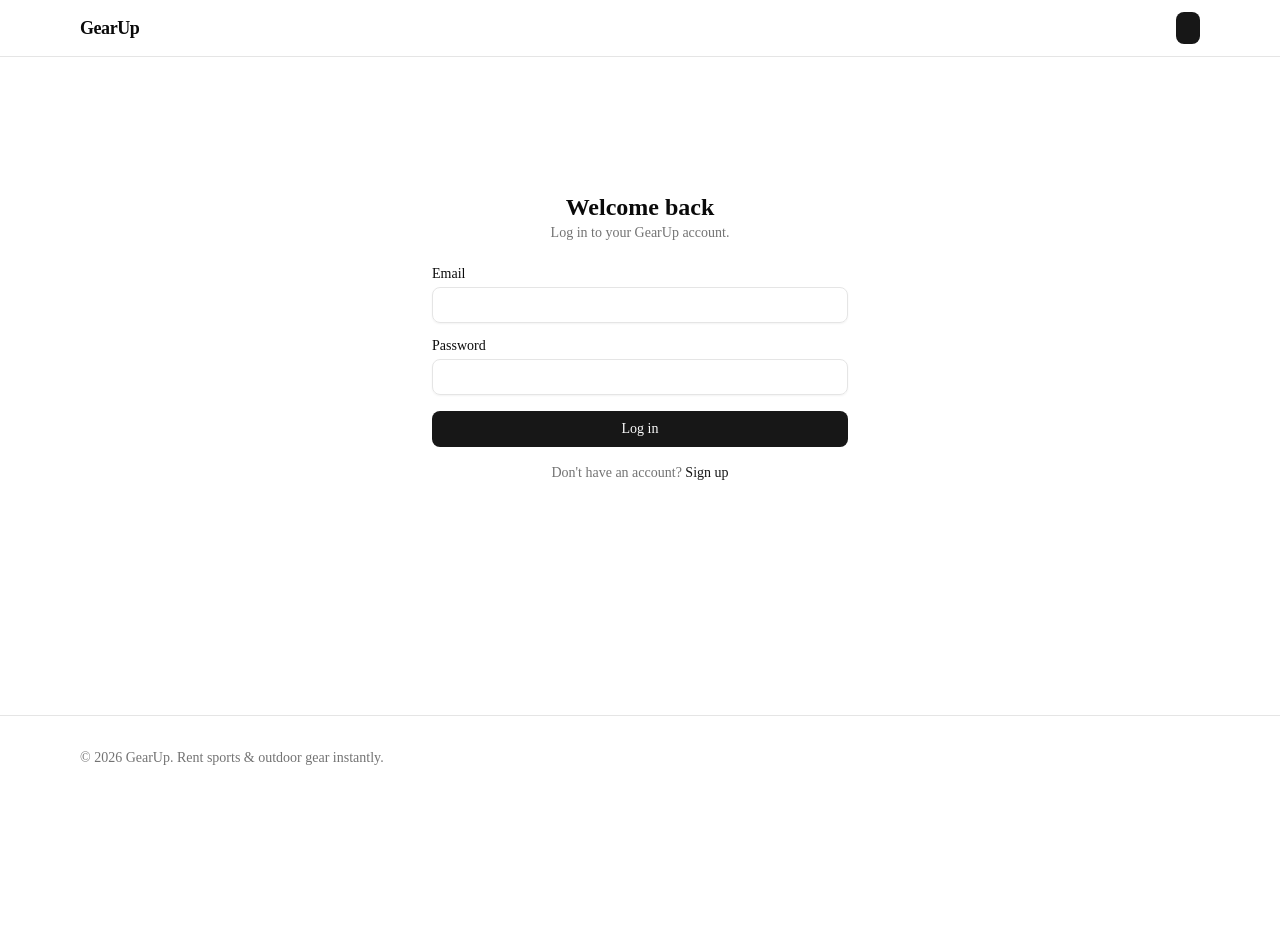
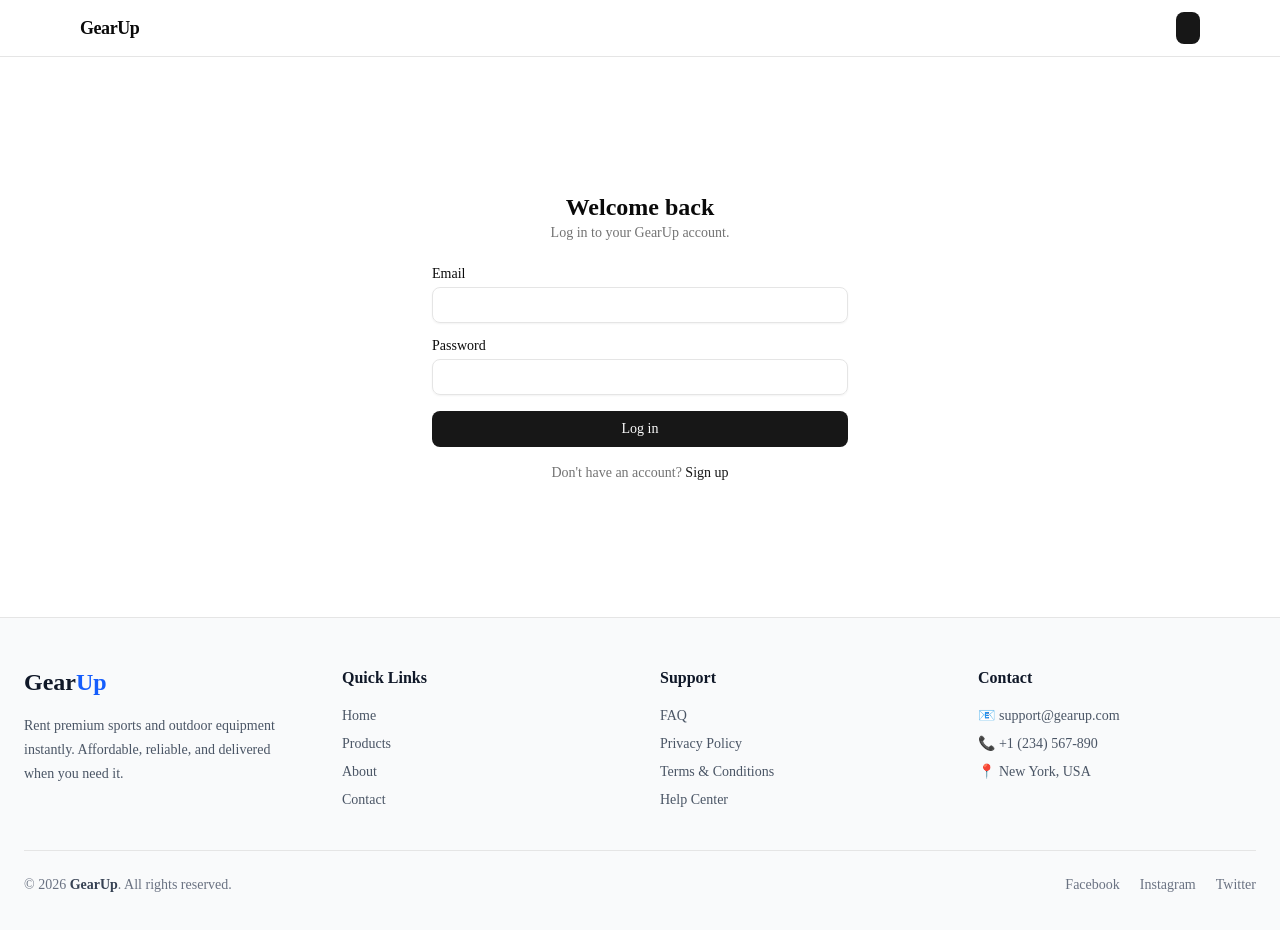
Before and after one commit to roxybhuiyan/assignment5-GearUp, a Next.js app: page /auth/login in a window 1280 px wide. Shown: the top 930 px of the page. Before the commit the page ends 800 px from the top, so only its background shows below. Built offline with nearby package versions, Linux system fonts and the light colour scheme; no server answers.

Commit message:
footer add and update

```diff
--- a/components/layout/footer.tsx
+++ b/components/layout/footer.tsx
@@ -1,8 +1,122 @@
 export function Footer() {
   return (
-    <footer className="border-t py-8">
-      <div className="mx-auto max-w-6xl px-4 text-sm text-muted-foreground">
-        <p>&copy; {new Date().getFullYear()} GearUp. Rent sports &amp; outdoor gear instantly.</p>
+    <footer className="border-t bg-gray-50">
+      <div className="mx-auto max-w-7xl px-6 py-12">
+        <div className="grid gap-10 md:grid-cols-4">
+          {/* Logo & Description */}
+          <div>
+            <h2 className="text-2xl font-bold text-gray-900">
+              Gear<span className="text-blue-600">Up</span>
+            </h2>
+
+            <p className="mt-4 text-sm leading-6 text-gray-600">
+              Rent premium sports and outdoor equipment instantly.
+              Affordable, reliable, and delivered when you need it.
+            </p>
+          </div>
+
+          {/* Quick Links */}
+          <div>
+            <h3 className="mb-4 font-semibold text-gray-900">
+              Quick Links
+            </h3>
+
+            <ul className="space-y-2 text-sm text-gray-600">
+              <li>
+                <a href="/" className="transition hover:text-blue-600">
+                  Home
+                </a>
+              </li>
+
+              <li>
+                <a href="/products" className="transition hover:text-blue-600">
+                  Products
+                </a>
+              </li>
+
+              <li>
+                <a href="/about" className="transition hover:text-blue-600">
+                  About
+                </a>
+              </li>
+
+              <li>
+                <a href="/contact" className="transition hover:text-blue-600">
+                  Contact
+                </a>
+              </li>
+            </ul>
+          </div>
+
+          {/* Support */}
+          <div>
+            <h3 className="mb-4 font-semibold text-gray-900">
+              Support
+            </h3>
+
+            <ul className="space-y-2 text-sm text-gray-600">
+              <li>
+                <a href="#" className="transition hover:text-blue-600">
+                  FAQ
+                </a>
+              </li>
+
+              <li>
+                <a href="#" className="transition hover:text-blue-600">
+                  Privacy Policy
+                </a>
+              </li>
+
+              <li>
+                <a href="#" className="transition hover:text-blue-600">
+                  Terms & Conditions
+                </a>
+              </li>
+
+              <li>
+                <a href="#" className="transition hover:text-blue-600">
+                  Help Center
+                </a>
+              </li>
+            </ul>
+          </div>
+
+          {/* Contact */}
+          <div>
+            <h3 className="mb-4 font-semibold text-gray-900">
+              Contact
+            </h3>
+
+            <div className="space-y-2 text-sm text-gray-600">
+              <p>📧 support@gearup.com</p>
+              <p>📞 +1 (234) 567-890</p>
+              <p>📍 New York, USA</p>
+            </div>
+          </div>
+        </div>
+
+        {/* Bottom */}
+        <div className="mt-10 flex flex-col items-center justify-between gap-4 border-t pt-6 text-sm text-gray-500 md:flex-row">
+          <p>
+            © {new Date().getFullYear()}{" "}
+            <span className="font-semibold text-gray-700">GearUp</span>. All
+            rights reserved.
+          </p>
+
+          <div className="flex gap-5">
+            <a href="#" className="transition hover:text-blue-600">
+              Facebook
+            </a>
+
+            <a href="#" className="transition hover:text-blue-600">
+              Instagram
+            </a>
+
+            <a href="#" className="transition hover:text-blue-600">
+              Twitter
+            </a>
+          </div>
+        </div>
       </div>
     </footer>
   );
```
